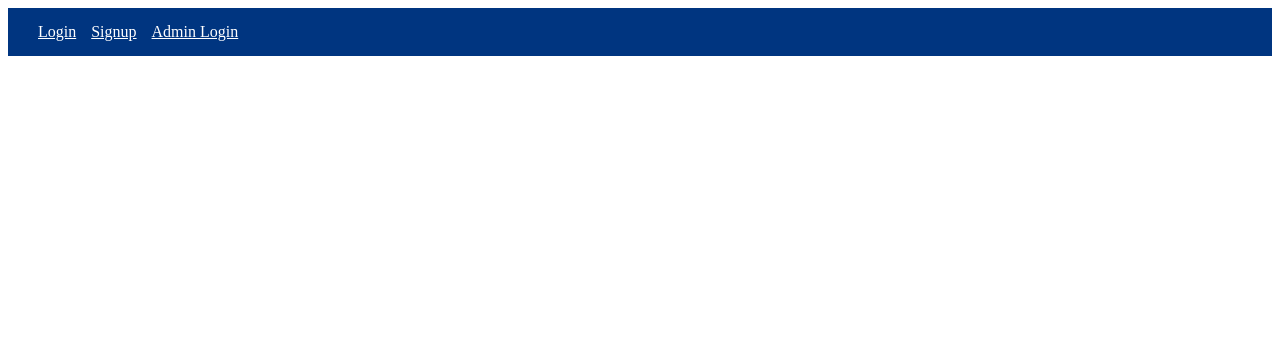
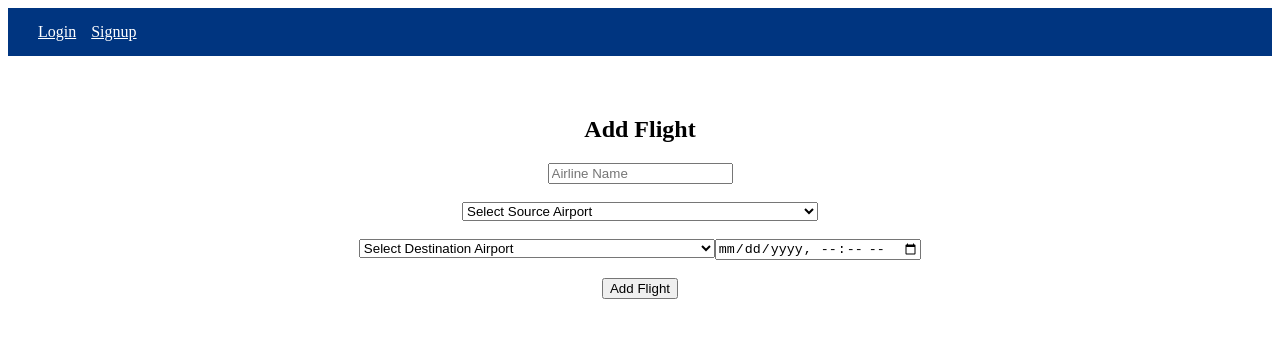
Before and after one commit to kumarnavaneeth/capstone-project, a React (Create React App) app in the folder frontend/: page /admin/add-flights in a window 1280 px wide. Shown: the top 338 px of the page. Built offline with nearby package versions, Linux system fonts and the light colour scheme.

Commit message:
implemented add airlines, add flights and removed admin login

```diff
--- a/frontend/src/App.js
+++ b/frontend/src/App.js
@@ -3,15 +3,10 @@ import { BrowserRouter, Routes, Route, Link } from "react-router-dom";
 import AdminDashboard from "./pages/Admin/AdminDashboard";
 import Login from "./pages/auth/Login";
 import Signup from "./pages/auth/Signup";
-import AdminLogin from "./pages/Admin/AdminLogin";
-
-function Home() {
-  return (
-    <div style={{ textAlign: "center", marginTop: "80px" }}>
-      <h1>Flights Search Page</h1>
-    </div>
-  );
-}
+import ManageAirlines from "./pages/Admin/ManageAirlines"
+import AddFlight from "./pages/Admin/AddFlights";
+import SearchFlights from "./pages/user/SearchFlights";
+import BookingPage from "./pages/user/BookingPage";
 function Navbar() {
   return (
     <nav
@@ -19,17 +14,18 @@ function Navbar() {
         padding: "15px 30px",
         backgroundColor: "#003580",
         color: "white",
+        display:"flex",
+        justifyContent:"space-between",
       }}
     >
+      <div>
    <Link to="/login" style={{ color: "white", marginRight: "15px" }}>
         Login
       </Link>
       <Link to="/signup" style={{ color: "white", marginRight: "15px" }}>
         Signup
       </Link>
-      <Link to="/admin/login" style={{ color: "white" }}>
-        Admin Login
-      </Link>
+    </div>
     </nav>
   );
 }
@@ -38,12 +34,14 @@ function App() {
     <BrowserRouter>
       <Navbar />
       <Routes>
-        <Route path="/" element={<Home />} />
+        <Route path="/" element={<SearchFlights/>}/>
         <Route path="/login" element={<Login />} />
         <Route path="/signup" element={<Signup />} />
-        <Route path="/admin/login" element={<AdminLogin />} />
         <Route path="/admin/dashboard" element={<AdminDashboard />} />
-      </Routes>
+        <Route path="/admin/airlines" element={<ManageAirlines/>}/>
+        <Route path="/admin/add-flights" element={<AddFlight/>}/>
+        <Route path="/booking" element={<BookingPage/>}/>
+        </Routes>
     </BrowserRouter>
   );
 }
--- a/frontend/src/index.js
+++ b/frontend/src/index.js
@@ -1,6 +1,8 @@
 import React from "react";
 import ReactDOM from "react-dom/client";
 import App from "./App";
+
+
 
 const root = ReactDOM.createRoot(document.getElementById("root"));
 root.render(
--- a/frontend/src/pages/Admin/AddFlights.js
+++ b/frontend/src/pages/Admin/AddFlights.js
@@ -0,0 +1,135 @@
+import { useState } from "react";
+import { airports } from "../../data/airports";
+function AddFlight() {
+  const [flight, setFlight] = useState({
+    airline: "",
+    source: "",
+    destination: "",
+    departureTime: "",
+  });
+
+  const [showPopup, setShowPopup] = useState(false);
+
+  const handleChange = (e) => {
+    setFlight({
+      ...flight,
+      [e.target.name]: e.target.value,
+    });
+  };
+
+  const handleSubmit = (e) => {
+    e.preventDefault();
+
+    const existingFlights =
+      JSON.parse(localStorage.getItem("flights")) || [];
+
+    const updatedFlights = [
+      ...existingFlights,
+      {
+        id: Date.now(),
+        ...flight,
+      },
+    ];
+
+    localStorage.setItem("flights", JSON.stringify(updatedFlights));
+
+    setShowPopup(true);
+
+    setFlight({
+      airline: "",
+      source: "",
+      destination: "",
+      departureTime: "",
+    });
+  };
+
+  return (
+    <div style={{ textAlign: "center", marginTop: "60px" }}>
+      <h2>Add Flight</h2>
+
+      <form onSubmit={handleSubmit}>
+        <input
+          name="airline"
+          placeholder="Airline Name"
+          value={flight.airline}
+          onChange={handleChange}
+          required
+        />
+        <br /><br />
+
+<select
+  name="source"
+  value={flight.source}
+  onChange={handleChange}
+  required
+>
+  <option value="">Select Source Airport</option>
+  {airports.map((airport) => (
+    <option key={airport.code} value={airport.code}>
+      {airport.name} ({airport.code})
+    </option>
+  ))}
+</select>
+
+<br /><br />
+
+<select
+  name="destination"
+  value={flight.destination}
+  onChange={handleChange}
+  required
+>
+  <option value="">Select Destination Airport</option>
+  {airports
+    .filter((airport) => airport.code !== flight.source)
+    .map((airport) => (
+      <option key={airport.code} value={airport.code}>
+        {airport.name} ({airport.code})
+      </option>
+    ))}
+</select>
+
+     <input
+          type="datetime-local"
+          name="departureTime"
+          value={flight.departureTime}
+          onChange={handleChange}
+          required
+        />
+        <br /><br />
+
+        <button type="submit">Add Flight</button>
+      </form>
+
+      {showPopup && (
+        <div style={overlayStyle}>
+          <div style={popupStyle}>
+            <h3>Success</h3>
+            <p>Flight added successfully!</p>
+            <button onClick={() => setShowPopup(false)}>OK</button>
+          </div>
+        </div>
+      )}
+    </div>
+  );
+}
+
+const overlayStyle = {
+  position: "fixed",
+  inset: 0,
+  backgroundColor: "rgba(0,0,0,0.5)",
+  display: "flex",
+  justifyContent: "center",
+  alignItems: "center",
+  zIndex: 9999,
+};
+
+const popupStyle = {
+  backgroundColor: "white",
+  padding: "25px 30px",
+  borderRadius: "6px",
+  minWidth: "300px",
+  textAlign: "center",
+};
+
+export default AddFlight;
--- a/frontend/src/pages/Admin/AdminDashboard.js
+++ b/frontend/src/pages/Admin/AdminDashboard.js
@@ -28,9 +28,14 @@ function AdminDashboard() {
             Manage Schedules
           </Link>
 
-          <Link to="/admin/airlines" style={{ color: "white" }}>
+          <Link to="/admin/airlines" style={{ color: "white", marginRight: "20px"  }}>
             Manage Airlines
           </Link>
+
+           <Link to="/admin/add-flights" style={{ color: "white", marginRight: "20px" }}>
+                  Add Flights
+          </Link>
+
         </div>
 
         <button
@@ -42,8 +47,8 @@ function AdminDashboard() {
             padding: "6px 12px",
             cursor: "pointer",
           }}
-        >
-          Logout
+          >
+        Logout
         </button>
       </nav>
 
--- a/frontend/src/pages/Admin/ManageAirlines.js
+++ b/frontend/src/pages/Admin/ManageAirlines.js
@@ -0,0 +1,82 @@
+import { useState } from "react";
+
+function ManageAirlines() {
+  const [airline, setAirline] = useState({
+    name: "",
+    contactNumber: "",
+    address: "",
+  });
+
+  const [showModal, setShowModal] = useState(false);
+
+  const handleChange = (e) => {
+    setAirline({
+      ...airline,
+      [e.target.name]: e.target.value,
+    });
+  };
+
+  const handleSubmit = (e) => {
+    e.preventDefault();
+
+    console.log("Airline added:", airline);
+    setShowModal(true);
+
+    setAirline({
+      name: "",
+      contactNumber: "",
+      address: "",
+    });
+  };
+
+  return (
+    <div style={{ marginTop: "60px", textAlign: "center" }}>
+      <h2>Manage Airlines</h2>
+
+      <form onSubmit={handleSubmit}>
+        <input
+          type="text"
+          name="name"
+          placeholder="Airline Name"
+          value={airline.name}
+          onChange={handleChange}
+          required
+        />
+        <br /><br />
+
+        <input
+          type="text"
+          name="contactNumber"
+          placeholder="Contact Number"
+          value={airline.contactNumber}
+          onChange={handleChange}
+          required
+        />
+        <br /><br />
+
+        <textarea
+          name="address"
+          placeholder="Contact Address"
+          value={airline.address}
+          onChange={handleChange}
+          required
+        />
+        <br /><br />
+
+        <button type="submit">Add Airline</button>
+      </form>
+
+      {showModal && (
+        <div className="modal-overlay">
+          <div className="modal-box">
+            <h3>Success</h3>
+            <p>Airline added successfully!</p>
+            <button onClick={() => setShowModal(false)}>OK</button>
+          </div>
+        </div>
+      )}
+    </div>
+  );
+}
+
+export default ManageAirlines;
--- a/frontend/src/pages/auth/Login.js
+++ b/frontend/src/pages/auth/Login.js
@@ -8,9 +8,16 @@ const Login = () => {
 
   const handleSubmit = (e) => {
     e.preventDefault();
-    localStorage.setItem("token", "dummy-token");
-    navigate("/");
+ localStorage.setItem("token", "dummy-token");
+    if (email === "admin@test.com") {
+      localStorage.setItem("role", "ADMIN");
+      navigate("/admin/dashboard");
+    } else {
+      localStorage.setItem("role", "USER");
+      navigate("/");
+    }
   };
+
   return (
     <div style={{ width: "300px", margin: "80px auto" }}>
       <h2>Login</h2>
```
